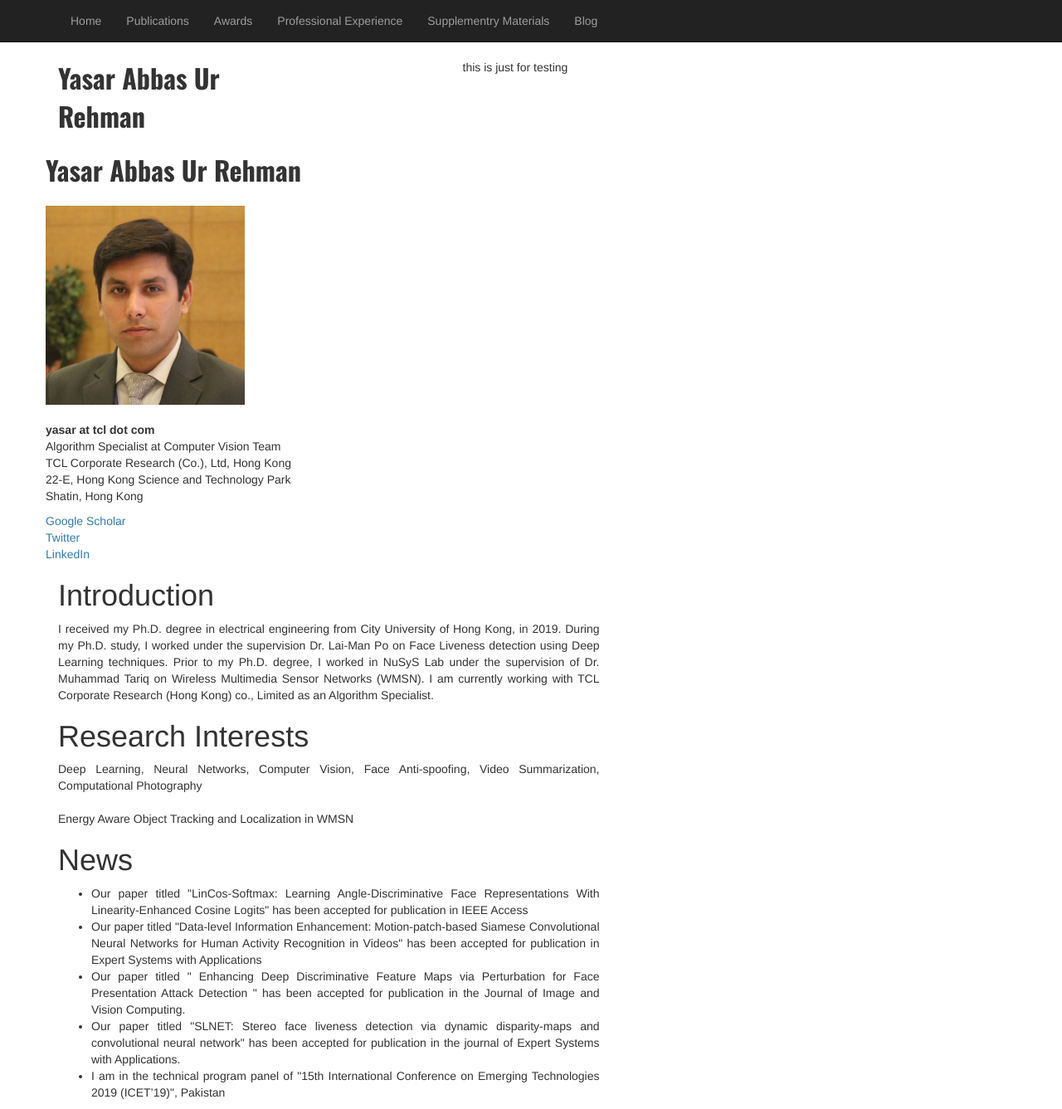
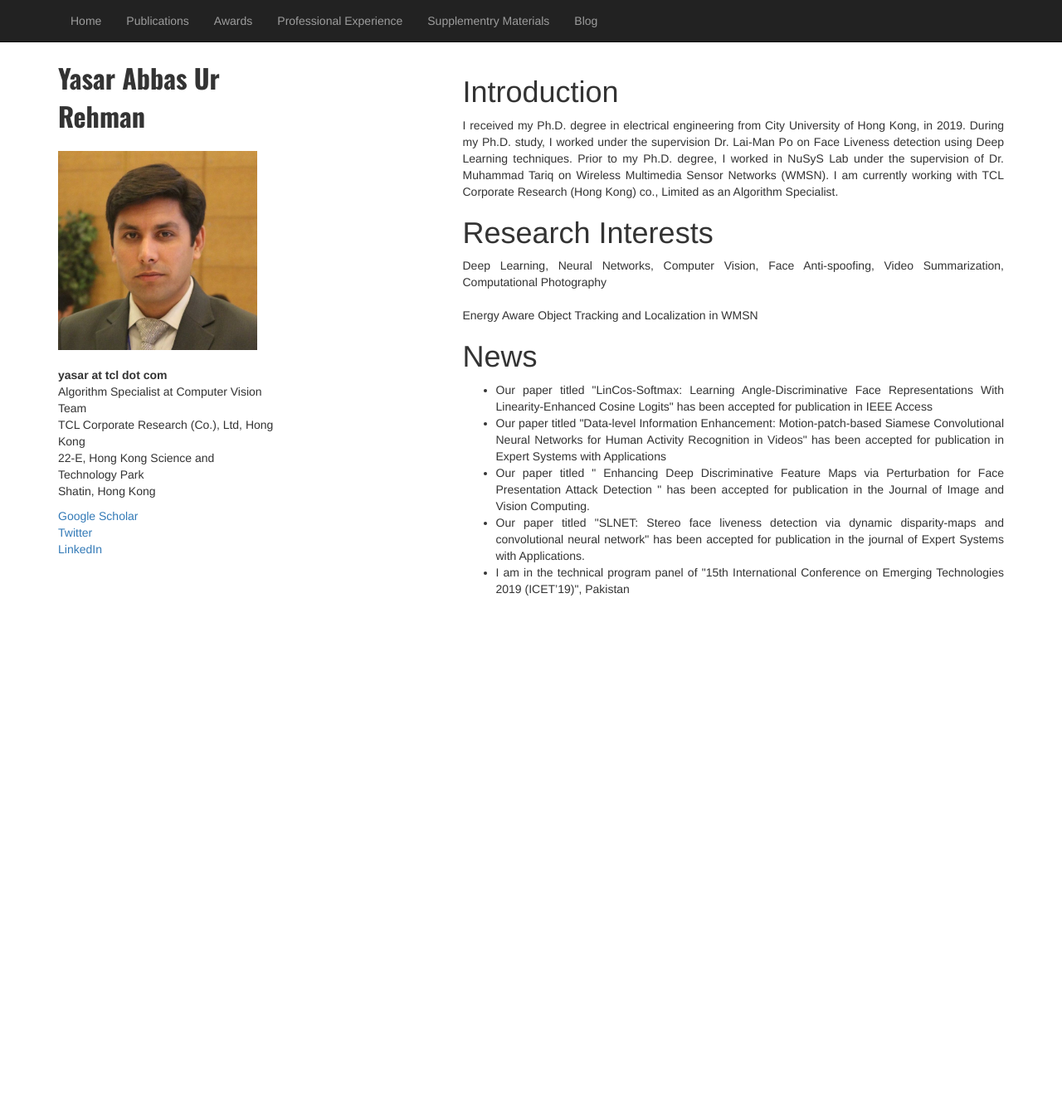
Before and after one commit to yasar-rehman/yasar, a Jekyll site: the page built from index.html, in a window 1280 px wide. Shown: the whole page at 83% size. Built offline with Jekyll 4.4.1, drawn with Linux system fonts in a browser that asks for light colours; after the commit the page ends 900 px from its top, so only the background shows below that.

Commit message:
Update index.html

```diff
--- a/index.html
+++ b/index.html
@@ -2,18 +2,11 @@
 layout: default
 title: yasar
 ---
-<div class="row">
-	 <div class=col-md-3 pull-left">
-			      <div style="font-family: 'Oswald', sans-serif; font-size: 32px;"><b>Yasar Abbas Ur Rehman</b></div><br>
-	</div>
-	<div class="col-md-7 pull-right">
-		 <p> this is just for testing</p>
-		 </div>
-	</div>
+
 
 <div class="row">
 	<!-- Entries Column -->
-		     <div class=col-md-3">
+		     <div class=col-md-3 pull-left">
                		 <div style="font-family: 'Oswald', sans-serif; font-size: 32px;"><b>Yasar Abbas Ur Rehman</b></div><br>
 			  <div><img class="img-responsive" src="images/my_profile.jpg" alt="" style="width:240px;height:240px;">
 			  </div><br>
@@ -30,7 +23,7 @@ title: yasar
              			<div><a href="#">LinkedIn</a></div>
             		</div>
 
-             <div class="col-md-7">
+             <div class="col-md-7 pull-right">
 	      <div style="margin-top:3%; text-align:justify;">
 			<h1>Introduction</h1>
 			<p> I received my Ph.D. degree in electrical engineering from City University of Hong Kong, in 2019.
```
